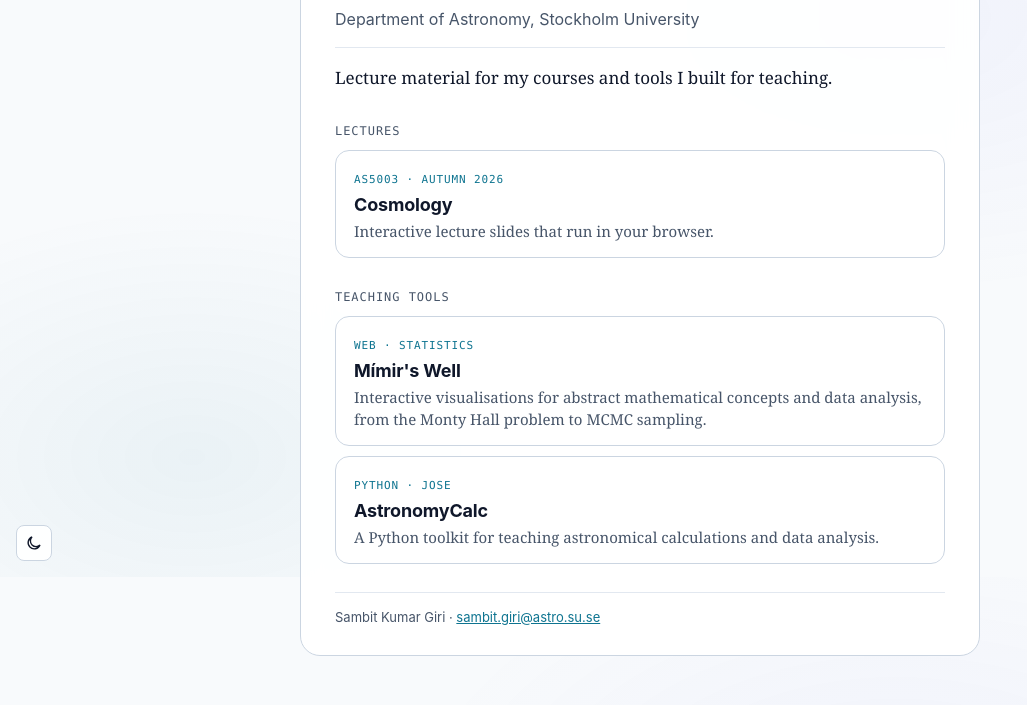
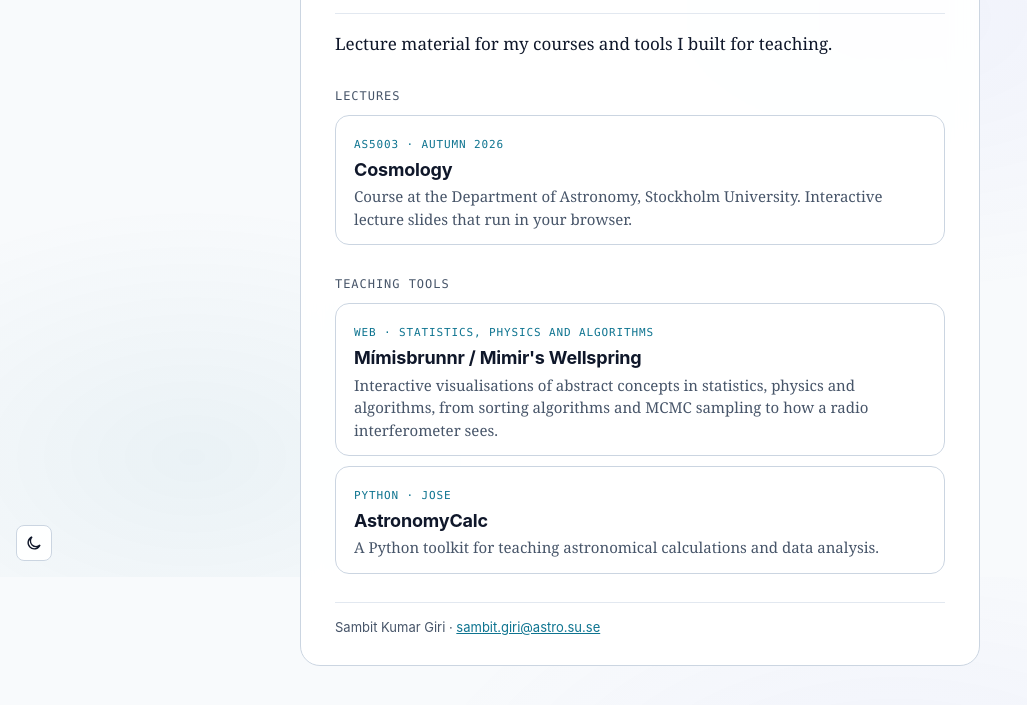
Before and after one commit to sambit-giri/teaching, a plain HTML site: page index.html in a window 1280 px wide. Shown: the part 223-928 px from the top of the page, without its empty margins (0-1027 px from the left). Drawn offline with Linux system fonts and the light colour scheme.

Commit message:
Teaching page: SU affiliation on the course card, Mímisbrunnr rename
Move "Department of Astronomy, Stockholm University" from the page
header to the Cosmology card, since not everything listed is from SU.
Rename Mimir's Well to Mímisbrunnr / Mimir's Wellspring, link the new
URL and describe it as covering statistics, physics and algorithms.

Co-Authored-By: Claude Opus 5.5 <noreply@anthropic.com>

```diff
--- a/index.html
+++ b/index.html
@@ -4,7 +4,7 @@
 <meta charset="utf-8">
 <meta name="viewport" content="width=device-width, initial-scale=1">
 <title>Teaching · Sambit Kumar Giri</title>
-<meta name="description" content="Lecture material and teaching tools by Sambit Kumar Giri, Department of Astronomy, Stockholm University.">
+<meta name="description" content="Lecture material and teaching tools by Sambit Kumar Giri.">
 <script src="assets/theme.js"></script>
 <link rel="stylesheet" href="assets/tokens.css">
 <link rel="stylesheet" href="assets/site.css">
@@ -14,7 +14,6 @@
   <a class="back" href="https://sambit-giri.github.io/">&larr; sambit-giri.github.io</a>
   <p class="kicker">Sambit Kumar Giri</p>
   <h1>Teaching</h1>
-  <p class="meta">Department of Astronomy, Stockholm University</p>
   <div class="about">
     <p>Lecture material for my courses and tools I built for teaching.</p>
   </div>
@@ -25,7 +24,7 @@
       <a class="card" href="Cosmology_HT2026_AS5003/">
         <span class="num">AS5003 · Autumn 2026</span>
         <span class="name">Cosmology</span>
-        <span class="desc">Interactive lecture slides that run in your browser.</span>
+        <span class="desc">Course at the Department of Astronomy, Stockholm University. Interactive lecture slides that run in your browser.</span>
       </a>
     </li>
   </ul>
@@ -33,11 +32,11 @@
   <h2>Teaching tools</h2>
   <ul class="cards">
     <li>
-      <a class="card" href="https://sambit-giri.github.io/mimirs-well">
-        <span class="num">Web · Statistics</span>
-        <span class="name">Mímir's Well</span>
-        <span class="desc">Interactive visualisations for abstract mathematical concepts and data analysis,
-          from the Monty Hall problem to MCMC sampling.</span>
+      <a class="card" href="https://sambit-giri.github.io/mimisbrunnr/">
+        <span class="num">Web · Statistics, physics and algorithms</span>
+        <span class="name">Mímisbrunnr / Mimir's Wellspring</span>
+        <span class="desc">Interactive visualisations of abstract concepts in statistics, physics and algorithms,
+          from sorting algorithms and MCMC sampling to how a radio interferometer sees.</span>
       </a>
     </li>
     <li>
```
